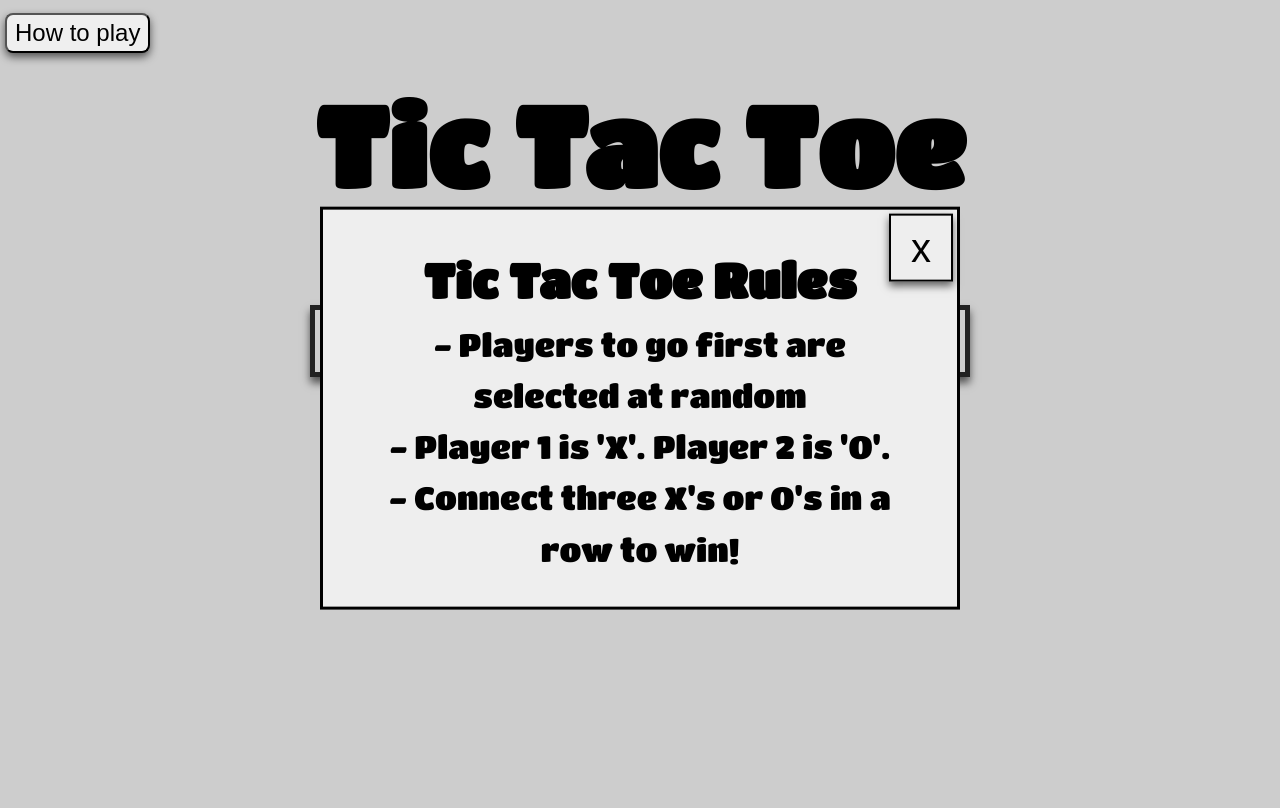
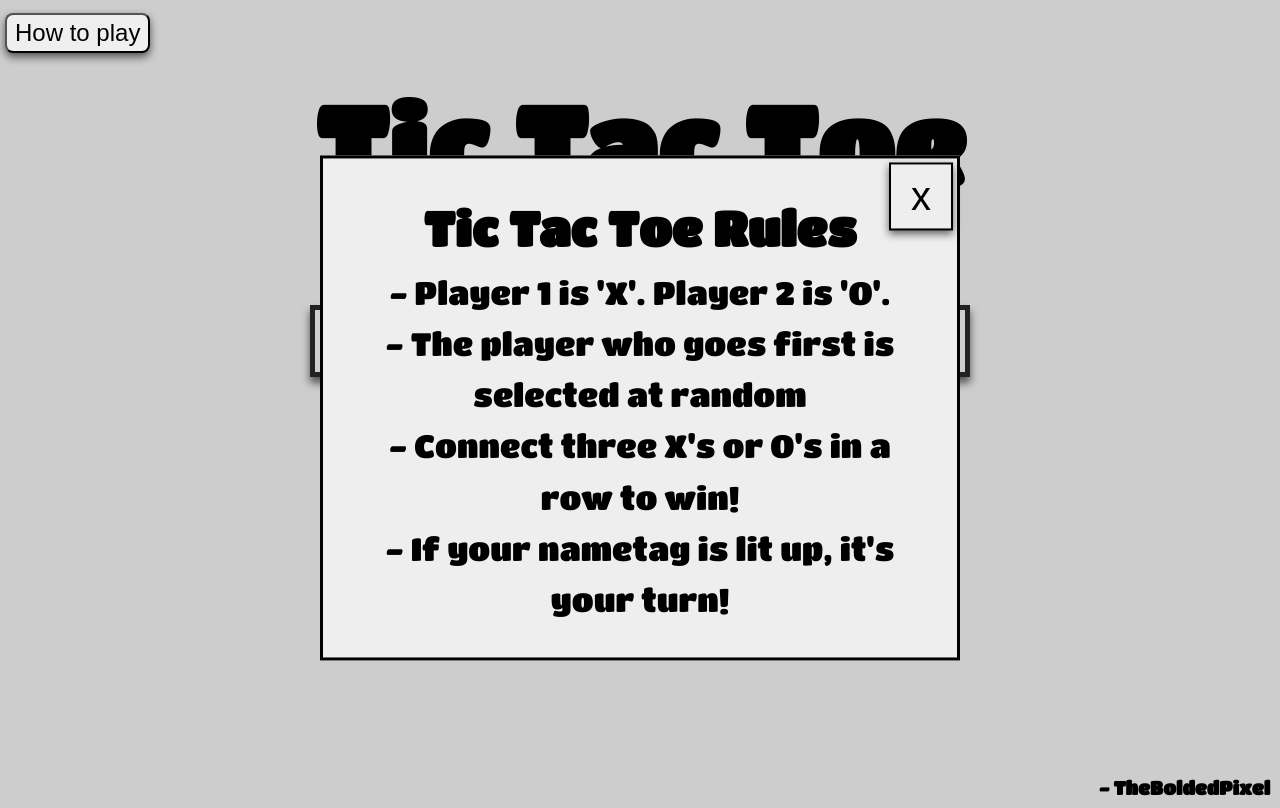
Before and after one commit to cmorriscode/tic-tac-toe, a plain HTML site: page index.html in a window 1280 px wide. Both pictures are taken after a click on the button "How to play". Drawn offline with Linux system fonts and the light colour scheme.

Commit message:
Minor stylistic changes. Still need to add a bit of functionality and clean the code up a bit. But most of the hard parts are complete.

```diff
--- a/index.html
+++ b/index.html
@@ -12,9 +12,10 @@
     <button class="rules">How to play</button>
       <div class="rule-set">
         <h2>Tic Tac Toe Rules</h2>
-        <p>- Players to go first are selected at random</p>
         <p>- Player 1 is 'X'. Player 2 is 'O'.</p>
+        <p>- The player who goes first is selected at random</p>
         <p>- Connect three X's or O's in a row to win!</p>
+        <p>- If your nametag is lit up, it's your turn!</p>
         <p class="close-rules">x</p>
       </div>
     <div class="player1-wins">
@@ -47,6 +48,7 @@
     <div class="game-board game-board-container">
 
     </div>
+    <h3> - TheBoldedPixel</h2>
   </div>
   <script src="app.js"></script>
 </body>
--- a/style.css
+++ b/style.css
@@ -188,3 +188,9 @@ button:active {
   box-shadow: 0 4px 8px rgba(0, 0, 0, .6);
   transform: translateY(0);
 }
+
+h3 {
+  position: absolute;
+  bottom: 10px;
+  right: 10px;
+}
```
Also changed, not shown: 1 other file.
